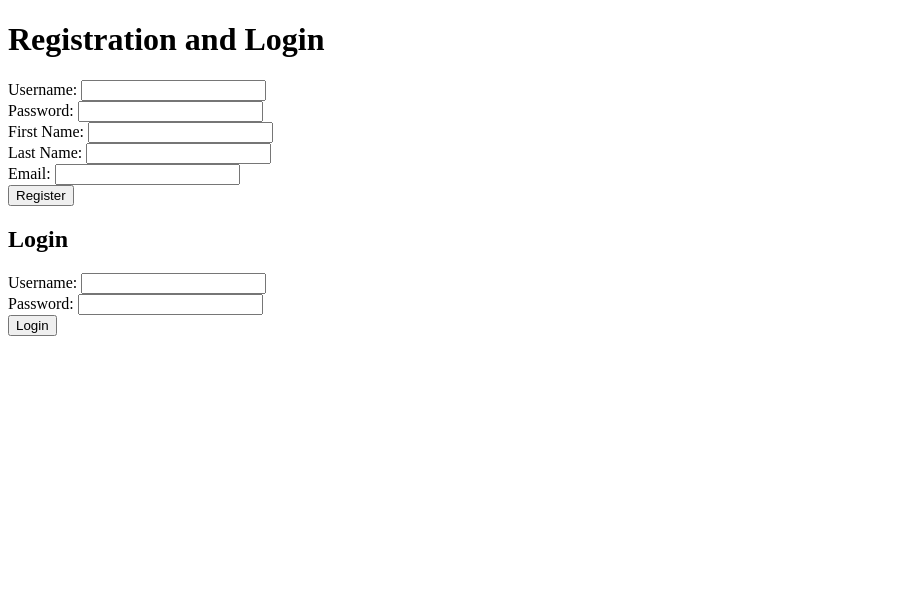
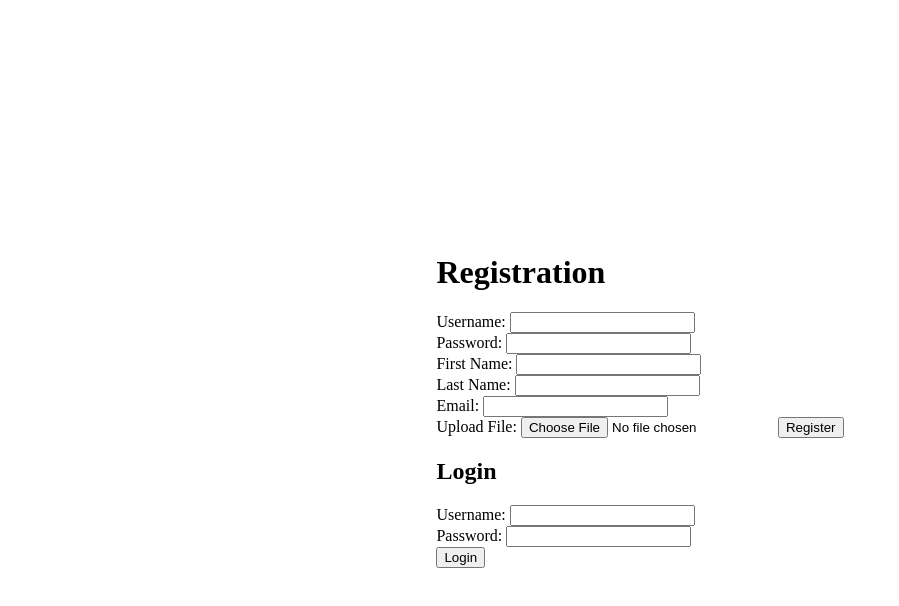
Before and after one commit to jotsnapamarthi2/flask-app, a plain HTML site: page index.html in a window 1280 px wide. Shown: the whole page, without its empty margins (0-899 px from the left). Drawn offline with Linux system fonts and the light colour scheme.

Commit message:
index.html

```diff
--- a/index.html
+++ b/index.html
@@ -1,22 +1,35 @@
-<!-- index.html -->
 <!DOCTYPE html>
 <html>
 <head>
-    <title>Registration and Login</title>
+    <title>Registration</title>
+    <style>
+        body, html {
+            height: 100%;
+            margin: 0;
+            display: flex;
+            justify-content: center;
+            align-items: center;
+        }
+
+
+    </style>
 </head>
 <body>
-    <h1>Registration and Login</h1>
-    <form action="/register" method="post">
+    <div>
+        <h1>Registration</h1>
+        <form action="/register" method="post" enctype="multipart/form-data">
             <label>Username:</label>
-        <input type="text" name="username" required><br>
+            <input id='inputbox' type="text" name="username" required><br>
             <label>Password:</label>
-        <input type="password" name="password" required><br>
+            <input id='inputbox' type="password" name="password" required><br>
             <label>First Name:</label>
-        <input type="text" name="first_name" required><br>
+            <input id='inputbox' type="text" name="first_name" required><br>
             <label>Last Name:</label>
             <input type="text" name="last_name" required><br>
             <label>Email:</label>
-        <input type="email" name="email" required><br>
+            <input id='inputbox' type="email" name="email" required><br>
+            <label>Upload File:</label>
+            <input type="file" name="file" required>
             <input type="submit" value="Register">
         </form>
 
@@ -28,5 +41,6 @@
             <input type="password" name="password" required><br>
             <input type="submit" value="Login">
         </form>
+    </div>
 </body>
 </html>
```
Lines whose indentation alone changed are shown as unchanged.
